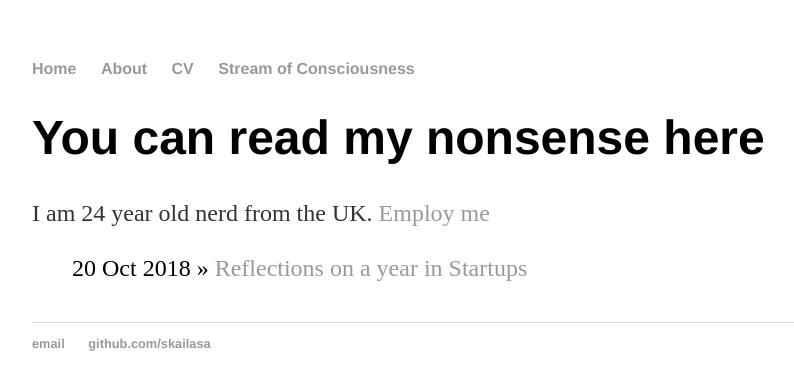
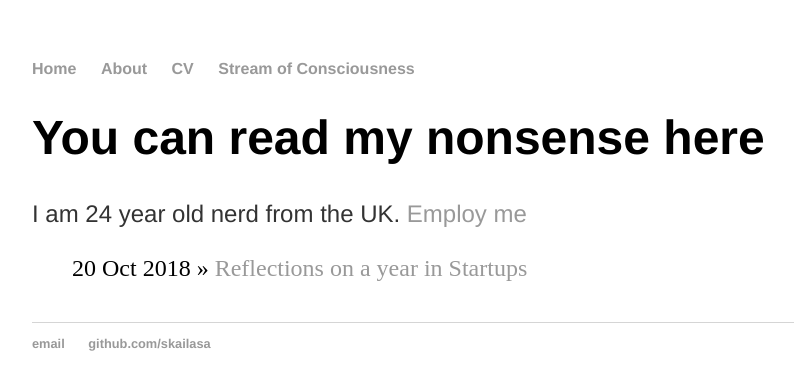
Before and after one commit to skailasa/skailasa.github.io, a Jekyll site: the page built from index.html, in a window 1280 px wide. Shown: the top 390 px of the page, without its empty margins (160-954 px from the left). Built offline with Jekyll 4.4.1, drawn with Linux system fonts in a browser that asks for light colours.

Commit message:
Update fonts

```diff
--- a/css/main.css
+++ b/css/main.css
@@ -7,6 +7,7 @@ nav ul, footer ul {
     padding: 0px;
     list-style: none;
     font-weight: bold;
+    color: #ffc0cb;
 }
 nav ul li, footer ul li {
     display: inline;
@@ -27,6 +28,7 @@ p {
     font-size: 1.5em;
     line-height: 1.4em;
     color: #333;
+    font-family: 'Helvetica', 'Arial', 'Sans-Serif';
 }
 footer {
     border-top: 1px solid #d5d5d5;
```
